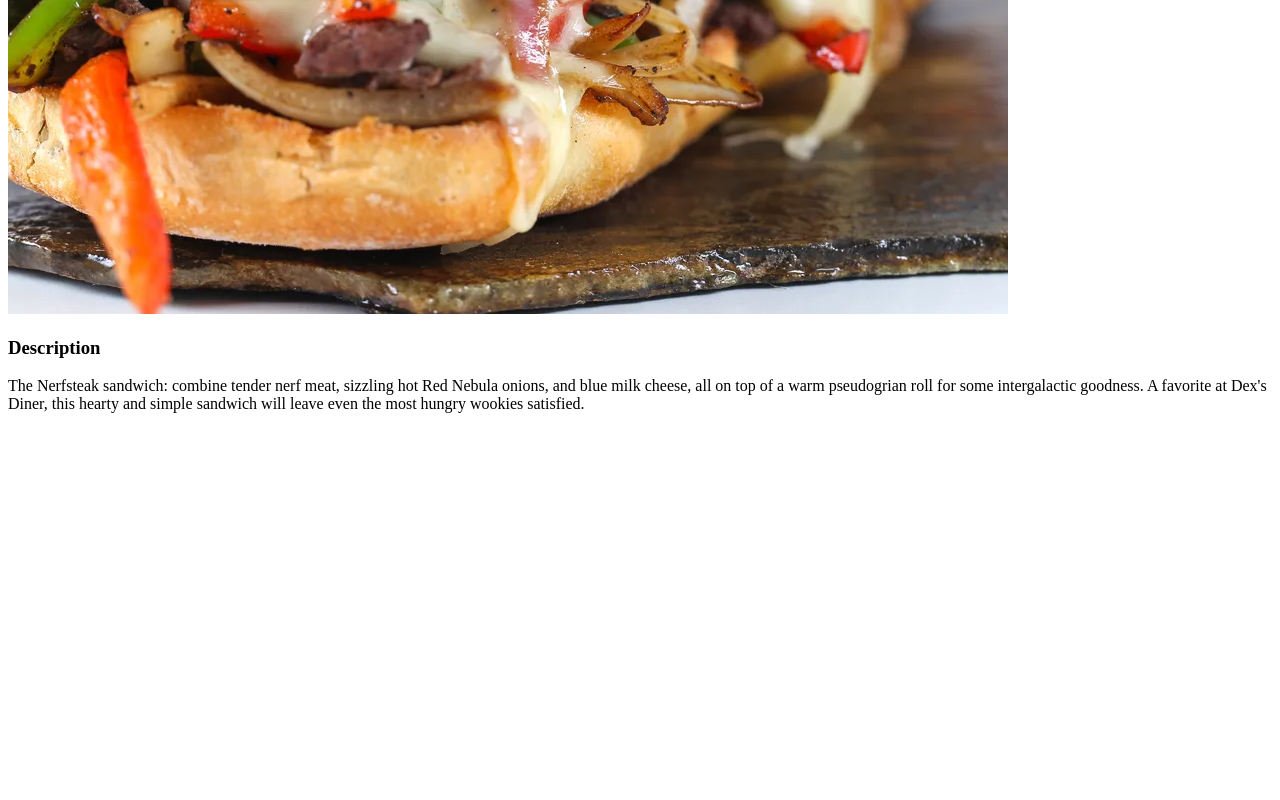
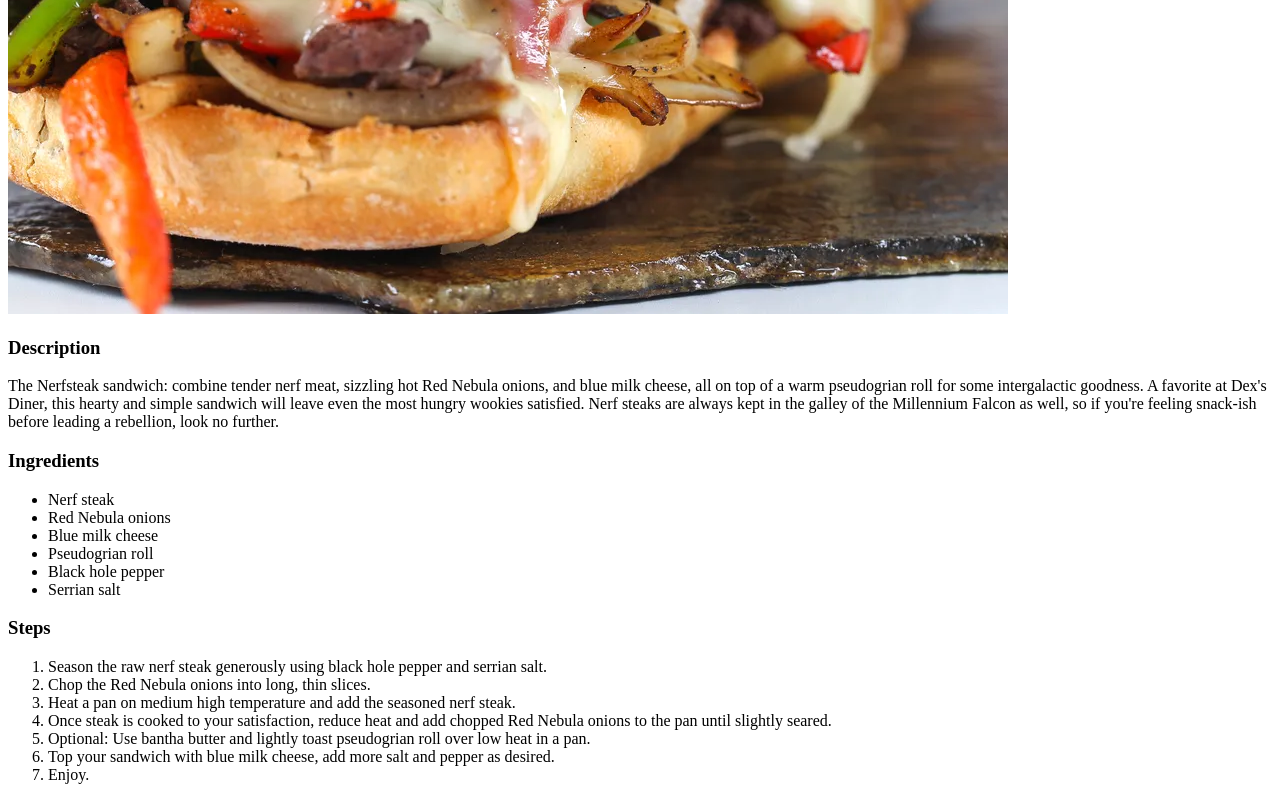
Before and after one commit to draco-io/odin-recipes, a plain HTML site: page recipes/nerfsteak-sandwich.html in a window 1280 px wide. Shown: the part 433-1233 px from the top of the page. Before the commit the page ends 862 px from the top, so only its background shows below. Drawn offline with Linux system fonts and the light colour scheme.

Commit message:
Add ingredients, steps to nerfsteak-sandwich.html

```diff
--- a/recipes/nerfsteak-sandwich.html
+++ b/recipes/nerfsteak-sandwich.html
@@ -7,11 +7,38 @@
 
     <body>
         <h1>Nerfsteak Sandwich</h1>
+
         <img src="../img/nerfsteak.jpg">
+
         <h3>Description</h3>
+
         <p>
-            The Nerfsteak sandwich: combine tender nerf meat, sizzling hot Red Nebula onions, and blue milk cheese, all on top of a warm pseudogrian roll for some intergalactic goodness. A favorite at Dex's Diner, this hearty and simple sandwich will leave even the most hungry wookies satisfied.
+            The Nerfsteak sandwich: combine tender nerf meat, sizzling hot Red Nebula onions, and blue milk cheese, all on top of a warm pseudogrian roll for some intergalactic goodness. A favorite at Dex's Diner, this hearty and simple sandwich will leave even the most hungry wookies satisfied. Nerf steaks are always kept in the galley of the Millennium Falcon as well, so if you're feeling snack-ish before leading a rebellion, look no further.
         </p>
+
+        <h3>Ingredients</h3>
+
+        <ul>
+            <li>Nerf steak</li>
+            <li>Red Nebula onions</li>
+            <li>Blue milk cheese</li>
+            <li>Pseudogrian roll</li>
+            <li>Black hole pepper</li>
+            <li>Serrian salt</li>
+        </ul>
+
+        <h3>Steps</h3>
+
+        <ol>
+            <li>Season the raw nerf steak generously using black hole pepper and serrian salt.</li>
+            <li>Chop the Red Nebula onions into long, thin slices.</li>
+            <li>Heat a pan on medium high temperature and add the seasoned nerf steak. </li>
+            <li>Once steak is cooked to your satisfaction, reduce heat and add chopped Red Nebula onions to the pan until slightly seared.</li>
+            <li>Optional: Use bantha butter and lightly toast pseudogrian roll over low heat in a pan.</li>
+            <li>Top your sandwich with blue milk cheese, add more salt and pepper as desired.</li>
+            <li>Enjoy.</li>
+
+        </ol>
 
     </body>
 </html>
```
